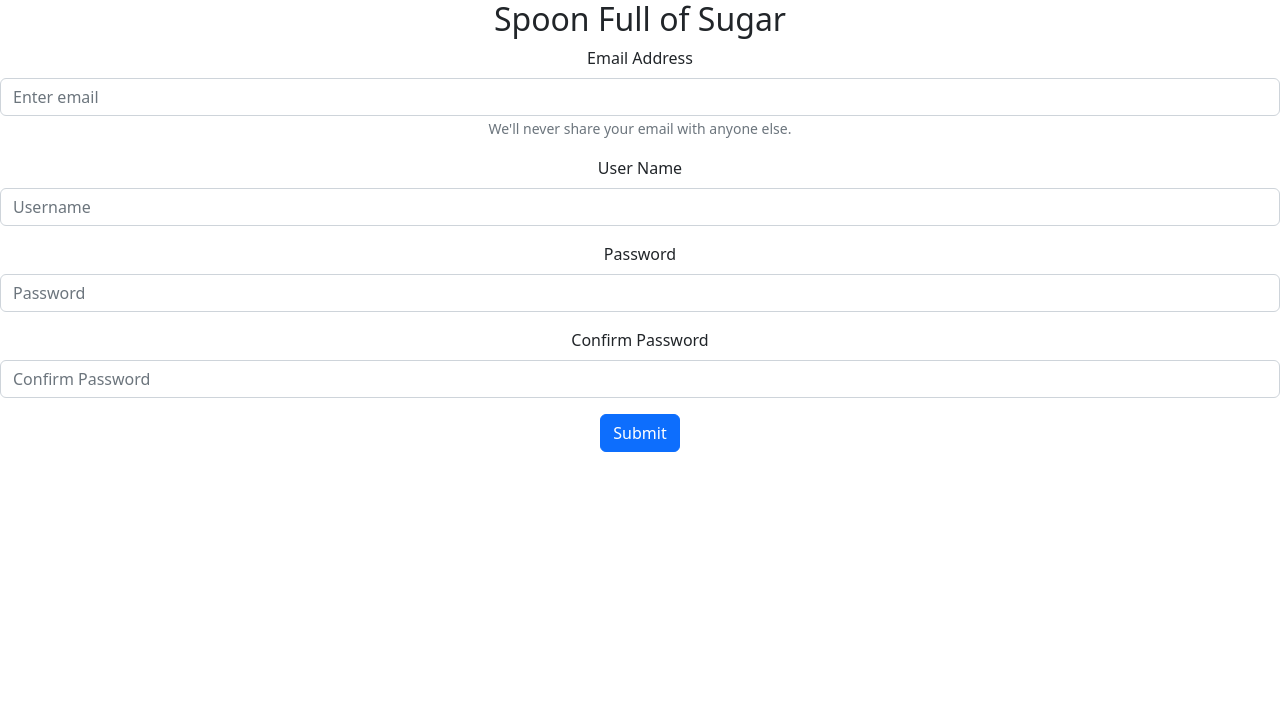
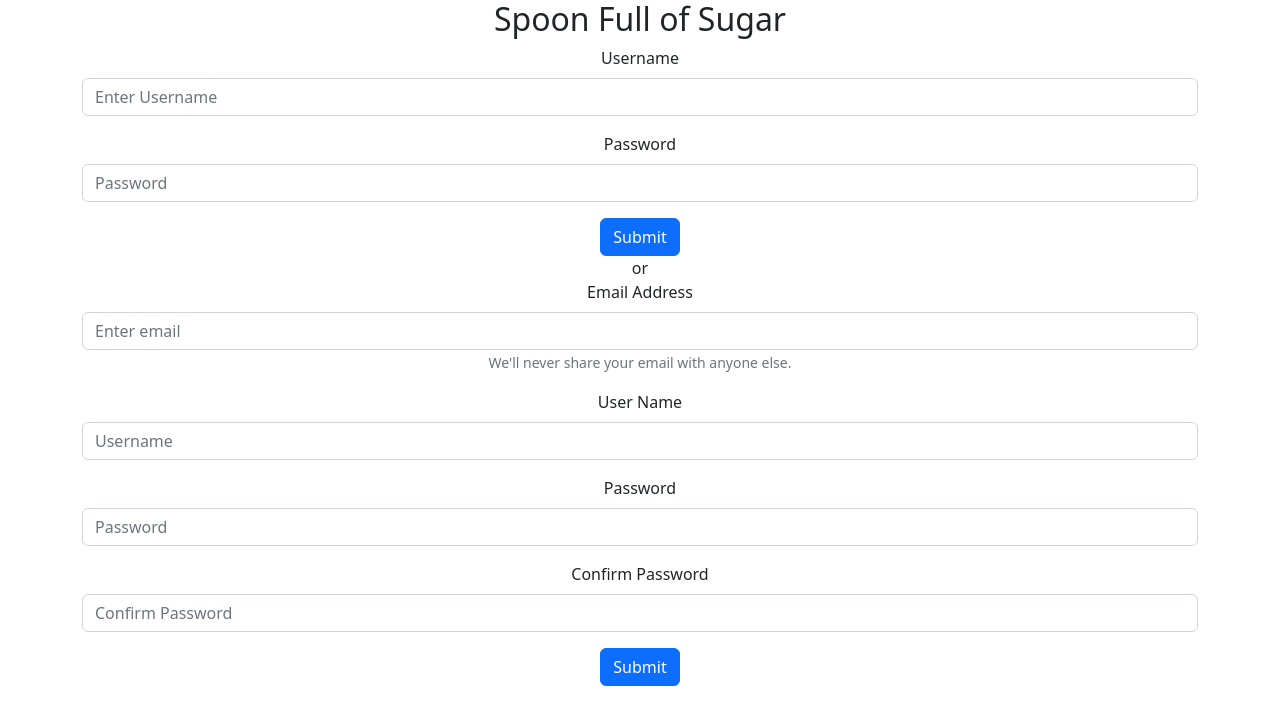
Before and after one commit to Jenipherb/Spoons, a React (Create React App) app in the folder client/: page / in a window 1280 px wide. Shown: the top 724 px of the page. Built offline with nearby package versions, Linux system fonts and the light colour scheme.

Commit message:
signup and login created

```diff
--- a/client/src/Components/App.js
+++ b/client/src/Components/App.js
@@ -2,6 +2,7 @@ import { useState, useEffect } from "react";
 import { Route, Routes, useNavigate } from "react-router-dom";
 import Navbar from "./Navbar";
 import Landing from "./Landing"
+import Home from "./Home";
 
 
 
@@ -53,6 +54,7 @@ function App() {
       ) :null}
       <Routes>
         <Route exact path="/" element={<Landing onLogin={onLogin} />} />
+        <Route exact path="/home" element={<Home user={user}/>}/>
       </Routes>
     </div>
   );
--- /dev/null
+++ b/client/src/Components/Home.js
@@ -0,0 +1,11 @@
+
+
+
+function Home(user){
+    return(
+        <div>HomePage</div>
+    )
+}
+
+
+export default Home
--- a/client/src/Components/Landing.js
+++ b/client/src/Components/Landing.js
@@ -6,6 +6,7 @@ function Landing(onLogin){
         <div className="text-center">
             <h2>Spoon Full of Sugar</h2>
             <Login onLogin={onLogin}/>
+            or
             <SignUp onLogin={onLogin} />
         </div>
     )
--- a/client/src/Components/Login.js
+++ b/client/src/Components/Login.js
@@ -1,9 +1,47 @@
+import { useState } from "react"
+import { Form, Button, Container } from 'react-bootstrap'
 
 
+function Login(onLogin){
 
-function Login(){
+    const [email, setEmail] = useState("")
+    const [password, setPassword] = useState("")
+
+    function handleSubmit(e) {
+        e.preventDefault()
+        fetch("/login", {
+            method: "POST",
+            headers: {
+                "Content-Type": "application/json",
+            },
+            body: JSON.stringify({ email, password }),
+        })
+            .then((r) => r.json())
+            .then((user) => onLogin(user))
+    }
+
     return(
-        <div></div>
+        <div>
+            <Container fluid="md">
+                <Form onSubmit={handleSubmit}>
+                    <Form.Group className="mb-3" controlId="formBasicEmail">
+                        <Form.Label>Username</Form.Label>
+                        <Form.Control type="username" placeholder="Enter Username"
+                        value={email} onChange={(e) => setEmail(e.target.value)}/>
+                        <Form.Text className="text-muted">
+                        </Form.Text>
+                    </Form.Group>
+                    <Form.Group className="mb-3" controlId="formBasicPassword">
+                        <Form.Label>Password</Form.Label>
+                        <Form.Control type="password" placeholder="Password"
+                        value={password} onChange={(e) => setPassword(e.target.value)}/>
+                    </Form.Group>
+                    <Button variant="primary" type="submit">
+                        Submit
+                    </Button>
+                </Form>
+            </Container>
+        </div>
     )
 }
 
--- a/client/src/Components/SignUp.js
+++ b/client/src/Components/SignUp.js
@@ -1,8 +1,8 @@
 import { useState } from "react"
-import { Form, Button } from 'react-bootstrap'
+import { Form, Button, Container } from 'react-bootstrap'
 
 
-function SignUp(Login){
+function SignUp(onLogin){
 
     const [email, setEmail] = useState ("")
     const [username, setUsername] =useState ("")
@@ -12,13 +12,27 @@ function SignUp(Login){
 
     function handleSubmit(e) {
         e.preventDefault()
-        fetch()
+        fetch("/signup", {
+            method: "POST",
+            headers: {
+                "Content-Type": "application/json",
+            },
+            body: JSON.stringify({
+                username: username,
+                email: email,
+                password: password,
+                password_confirmation: passwordConfirmation
+            }),
+        })
+            .then((r) => r.json())
+            .then(onLogin)
     }
 
 
     return(
         <div>
-            <Form>
+            <Container>
+            <Form >
                 <Form.Group className="mb-3"
                 controlId="formBasicEmail">
                     <Form.Label>Email Address</Form.Label>
@@ -43,19 +57,17 @@ function SignUp(Login){
                     <Form.Control type="password" placeholder="Password"
                     id="id" value={password} onChange={(e) => setPassword(e.target.value)} />
                 </Form.Group>
-                <Form.Group className="mb-3" controlId="formBasicCheckbox">
-                </Form.Group>
+
                 <Form.Group className="mb-3" controlId="formBasicPassword">
                      <Form.Label> Confirm Password</Form.Label>
-                    <Form.Control type="confirm password" placeholder="Confirm Password"
+                    <Form.Control type="password" placeholder="Confirm Password"
                     id="password_confirm" value={passwordConfirmation} onChange={(e)=> setPasswordConfirmation(e.target.value)}/>
                 </Form.Group>
-                <Form.Group className="mb-3" controlId="formBasicCheckbox">
-                </Form.Group>
-                <Button variant="primary" type="submit">
+                <Button variant="primary" type="submit" onSubmit={handleSubmit}>
                     Submit
                 </Button>
             </Form>
+            </Container>
         </div>
     )
 }
```
